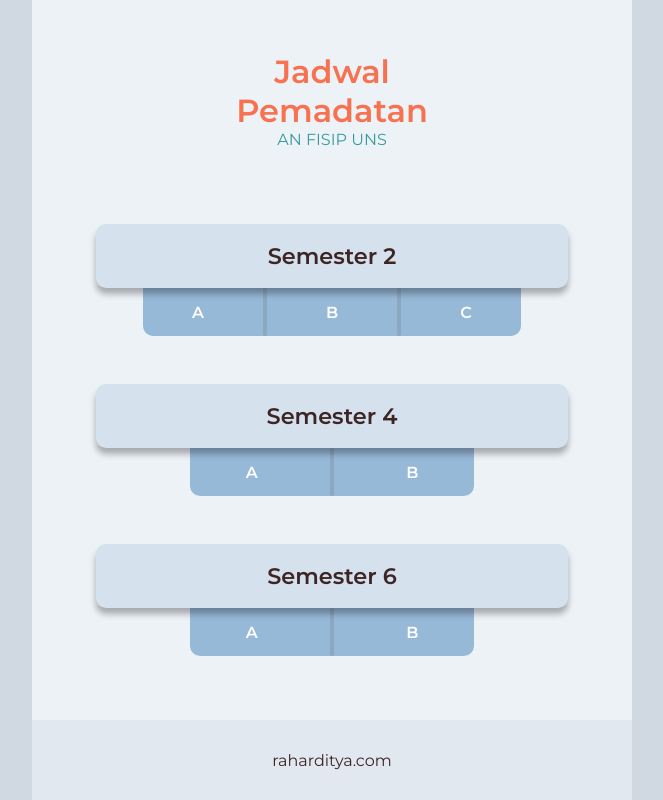
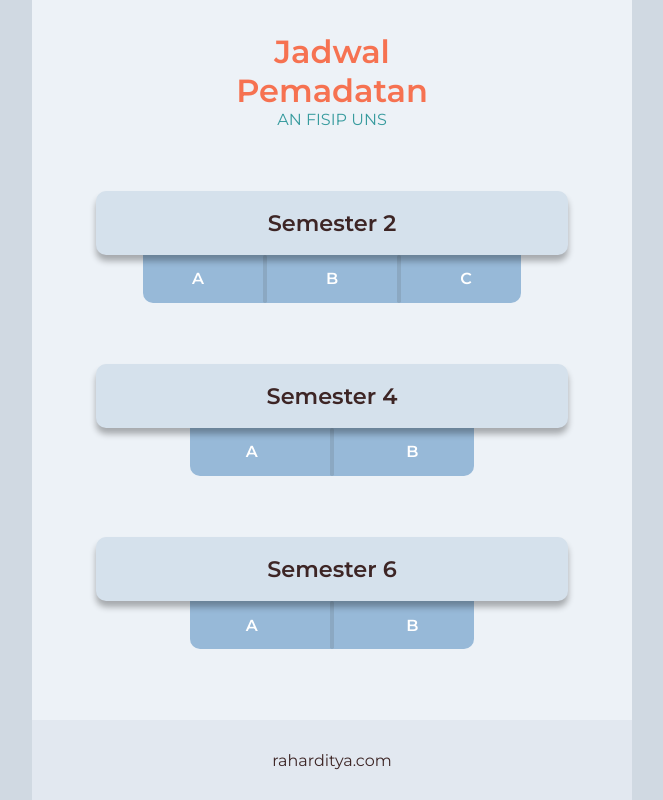
Before and after one commit to Asebodi/jadwal-pemadatan, a React (Create React App) app: page / in a window 1280 px wide. Shown: the whole page, without its empty margins (308-971 px from the left). Built offline with nearby package versions, Linux system fonts and the light colour scheme.

Commit message:
Optimized styling for smaller devices

```diff
--- a/src/css/main.css
+++ b/src/css/main.css
@@ -23,7 +23,7 @@ body {
 
 .page-wrapper-main header {
   text-align: center;
-  height: 25vh;
+  height: 20vh;
   position: relative;
   display: -webkit-box;
   display: -ms-flexbox;
@@ -53,7 +53,7 @@ body {
 }
 
 .page-wrapper-main main {
-  height: 65vh;
+  height: 70vh;
 }
 
 .page-wrapper-main main section {
--- a/src/css/main.scss
+++ b/src/css/main.scss
@@ -37,7 +37,7 @@ body {
 
   header {
     text-align: center;
-    height: 25vh;
+    height: 20vh;
     position: relative;
     display: flex;
     flex-direction: column;
@@ -61,7 +61,7 @@ body {
   }
 
   main {
-    height: 65vh;
+    height: 70vh;
 
     section {
       height: 100%;
```
